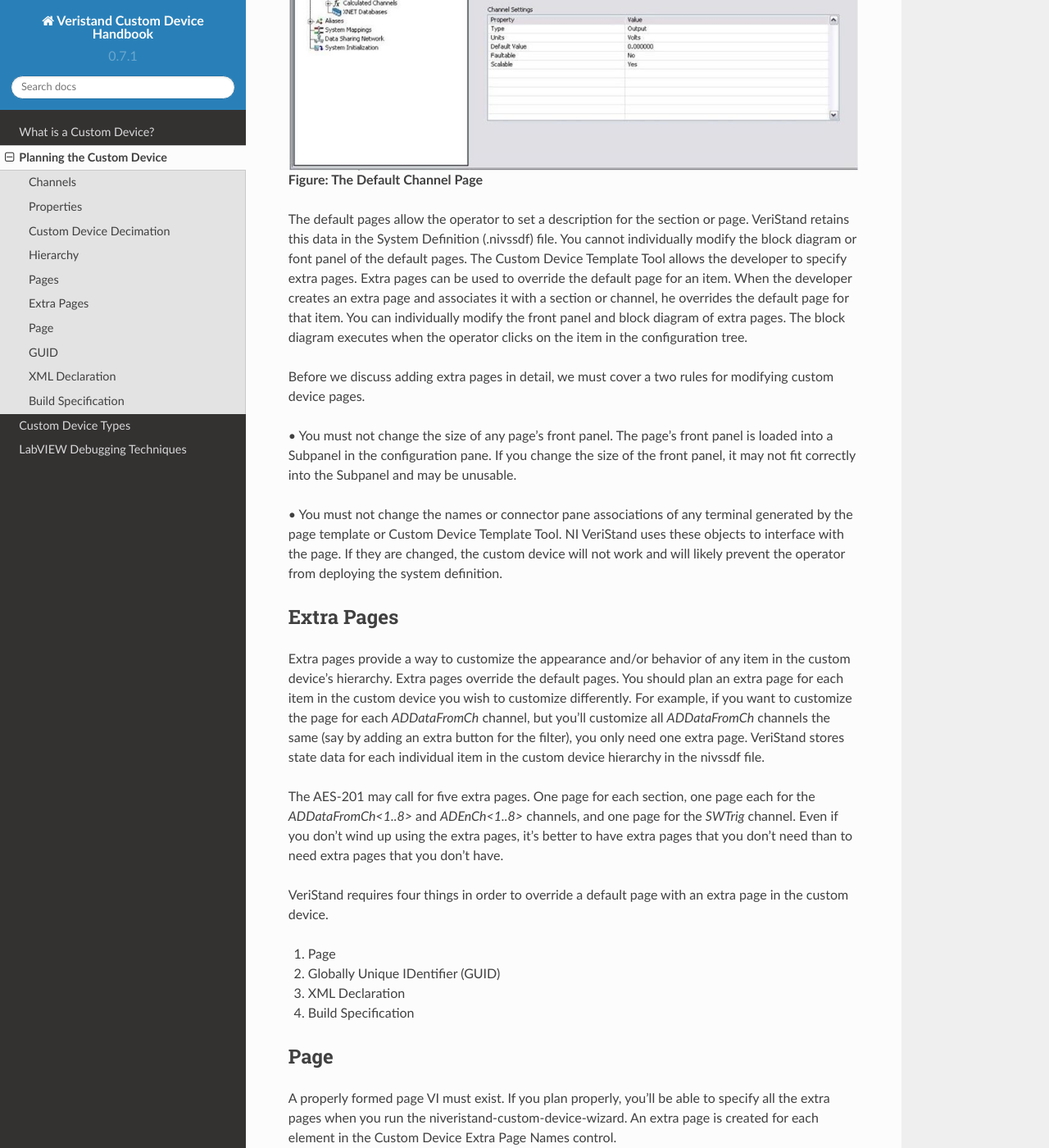
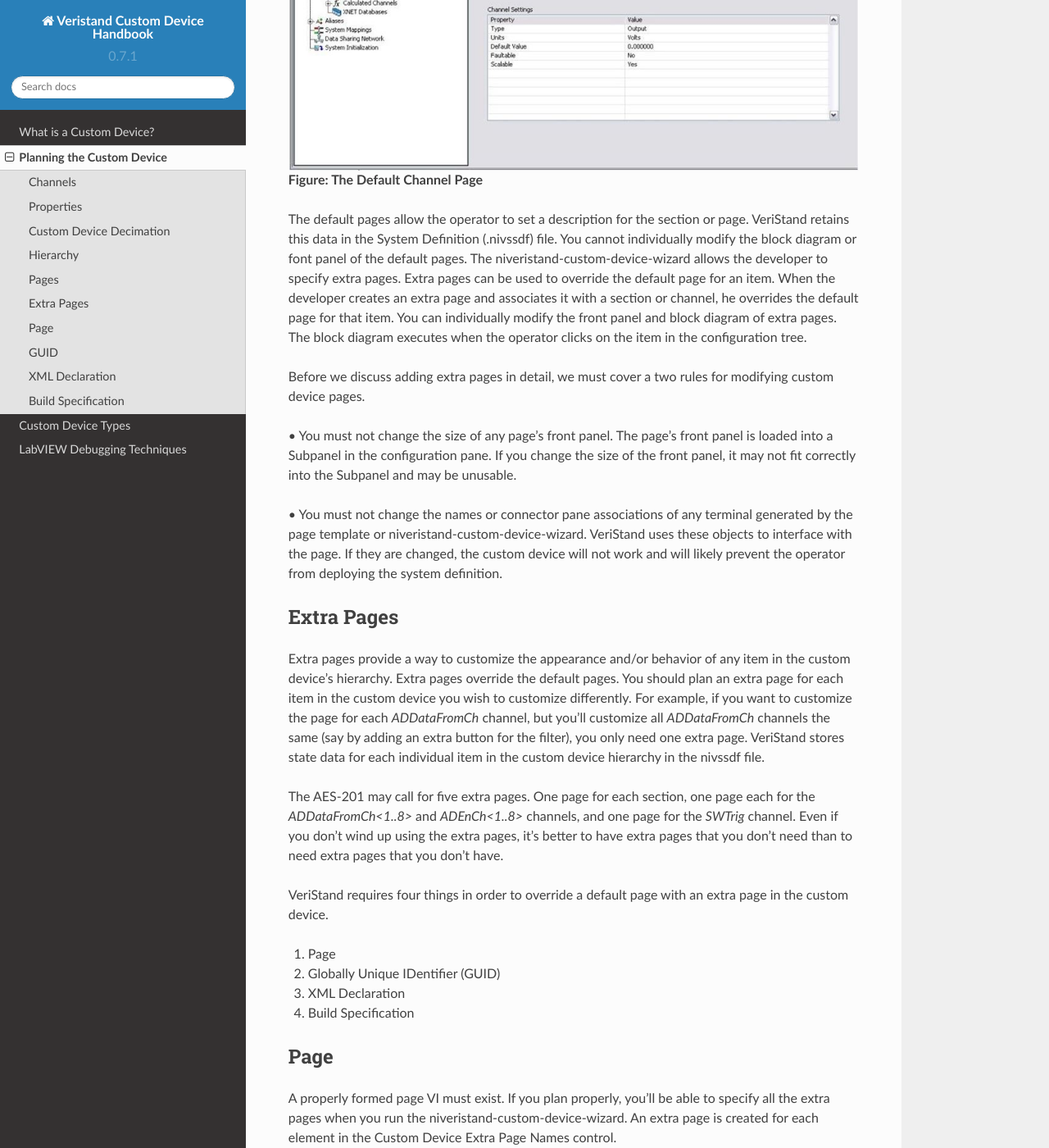
Before and after one commit to ni/niveristand-custom-device-handbook, a Sphinx documentation site: the page built from docs/Planning_The_Custom_Device.md, in a window 1280 px wide and 1400 px high, scrolled down 9478 px. Shown: the whole window at 82% size. Built offline with Sphinx 7.4.7 and the Read the Docs theme 2.0.0, drawn with Linux system fonts in a browser that asks for light colours; pages that are not in the unit, such as notebooks, are missing from menus; some of the changed text lies outside the part shown.

Commit message:
Apply suggestions from code review
implemented feddback

Co-authored-by: Paul Huțanu <62251693+phutanu@users.noreply.github.com>

```diff
--- a/docs/Planning_The_Custom_Device.md
+++ b/docs/Planning_The_Custom_Device.md
@@ -170,13 +170,13 @@
 ![](images/The_Default_Channel_Page.JPG)
 **Figure: The Default Channel Page**
 
-The default pages allow the operator to set a description for the section or page. VeriStand retains this data in the System Definition (.nivssdf) file. You cannot individually modify the block diagram or font panel of the default pages. The Custom Device Template Tool allows the developer to specify extra pages. Extra pages can be used to override the default page for an item. When the developer creates an extra page and associates it with a section or channel, he overrides the default page for that item. You can individually modify the front panel and block diagram of extra pages. The block diagram executes when the operator clicks on the item in the configuration tree.
+The default pages allow the operator to set a description for the section or page. VeriStand retains this data in the System Definition (.nivssdf) file. You cannot individually modify the block diagram or font panel of the default pages. The niveristand-custom-device-wizard allows the developer to specify extra pages. Extra pages can be used to override the default page for an item. When the developer creates an extra page and associates it with a section or channel, he overrides the default page for that item. You can individually modify the front panel and block diagram of extra pages. The block diagram executes when the operator clicks on the item in the configuration tree.
 
 Before we discuss adding extra pages in detail, we must cover a two rules for modifying custom device pages.
 
 •	You must not change the size of any page's front panel. The page's front panel is loaded into a Subpanel in the configuration pane. If you change the size of the front panel, it may not fit correctly into the Subpanel and may be unusable.<br />
 
-•	You must not change the names or connector pane associations of any terminal generated by the page template or Custom Device Template Tool. NI VeriStand uses these objects to interface with the page. If they are changed, the custom device will not work and will likely prevent the operator from deploying the system definition.<br />
+•	You must not change the names or connector pane associations of any terminal generated by the page template or niveristand-custom-device-wizard. VeriStand uses these objects to interface with the page. If they are changed, the custom device will not work and will likely prevent the operator from deploying the system definition.<br />
 
 ### Extra Pages
 
@@ -194,7 +194,7 @@
 
 A properly formed page VI must exist. If you plan properly, you’ll be able to specify all the extra pages when you run the niveristand-custom-device-wizard. An extra page is created for each element in the Custom Device Extra Page Names control.
 
-The tool generates the page, GUID, XML Declaration, and includes the page in the build specification. You’ll find the extra page template in Custom Device API.lvlib\Templates\Subpanel Page VI\Page Template.vit.
+The niveristand-custom-device-wizard generates the page, GUID, XML Declaration, and includes the page in the build specification. You’ll find the extra page template in Custom Device API.lvlib\Templates\Subpanel Page VI\Page Template.vit.
 
 ![](images/Extra_Page_Names_Array.jpg)<br />
 **Figure: Custom Device Extra Page Names Control**
```
